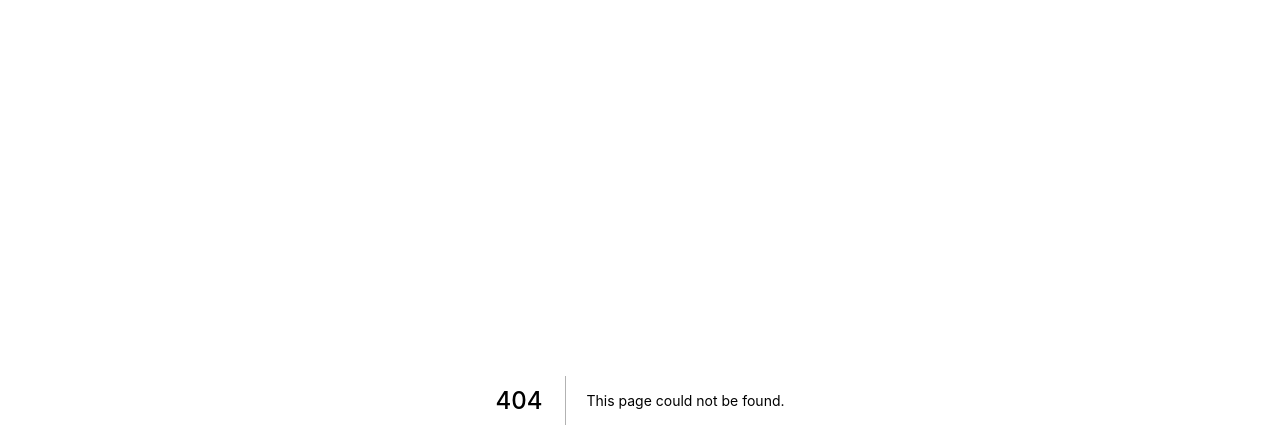
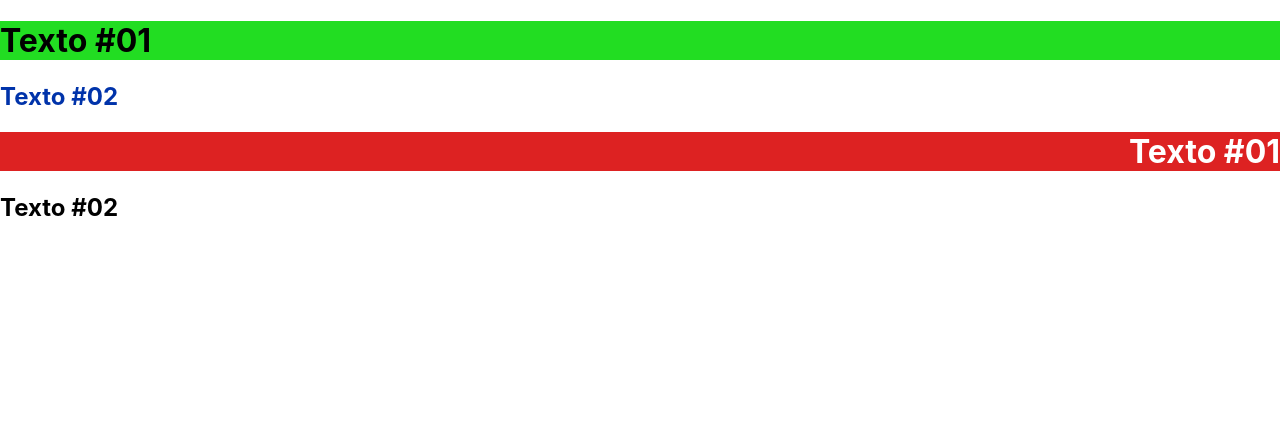
Before and after one commit to heltonricardo/estudo-nextjs-1, a Next.js app in the folder 00-exercicios/: page /basicos/estilos/usando-estilos in a window 1280 px wide. Before the commit this address had no page. Shown: the top 448 px of the page. Built offline with nearby package versions, Linux system fonts and the light colour scheme.

Commit message:
aplicando estilo condicional

```diff
--- /dev/null
+++ b/00-exercicios/components/Estilo.jsx
@@ -0,0 +1,16 @@
+export default (props) => {
+  return (
+    <div>
+      <h1
+        style={{
+          backgroundColor: props.numero >= 0 ? "#2D2" : "#D22",
+          color: props.color,
+          textAlign: props.direita ? "right" : "left",
+        }}
+      >
+        Texto #01
+      </h1>
+      <h2 className={props.numero >= 0 ? "azul" : "vermelho"}>Texto #02</h2>
+    </div>
+  );
+}
--- /dev/null
+++ b/00-exercicios/pages/basicos/estilos/usando-estilos.jsx
@@ -0,0 +1,10 @@
+import Estilo from "../../../components/Estilo";
+
+export default () => {
+  return (
+    <div>
+      <Estilo numero={3} color="#000" />
+      <Estilo numero={-13} color="#FFF" direita />
+    </div>
+  );
+};
```
